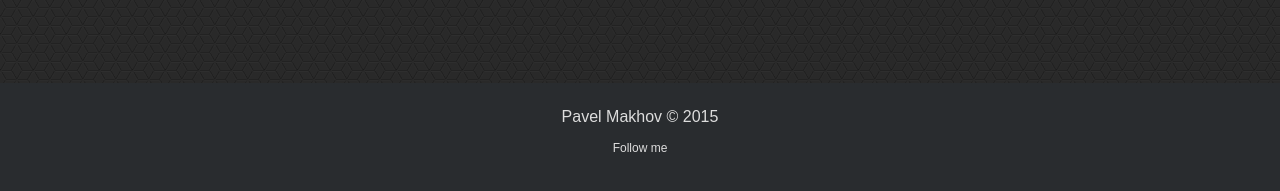
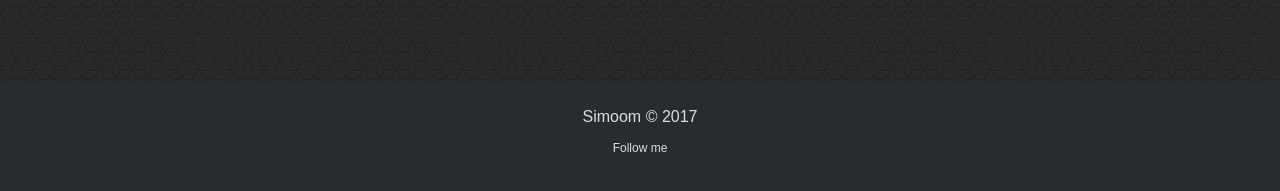
Before and after one commit to simoom-dev/blog, a Jekyll site: the page built from index.html, in a window 1280 px wide. Shown: the part 685-876 px from the top of the page. Built offline with Jekyll 4.4.1, drawn with Linux system fonts in a browser that asks for light colours; the list of posts is cut into pages by our own code.

Commit message:
Minor adjustments

```diff
--- a/_includes/footer.html
+++ b/_includes/footer.html
@@ -1,7 +1,7 @@
     <footer class="footer-distributed">
       <div class="container">
         <div class="footer">
-          <p>Pavel Makhov &copy; 2015</p>
+          <p>Simoom &copy; 2017</p>
           {% include social.html %}
         </div>
       </div>
```
Also changed, not shown: README.md.
